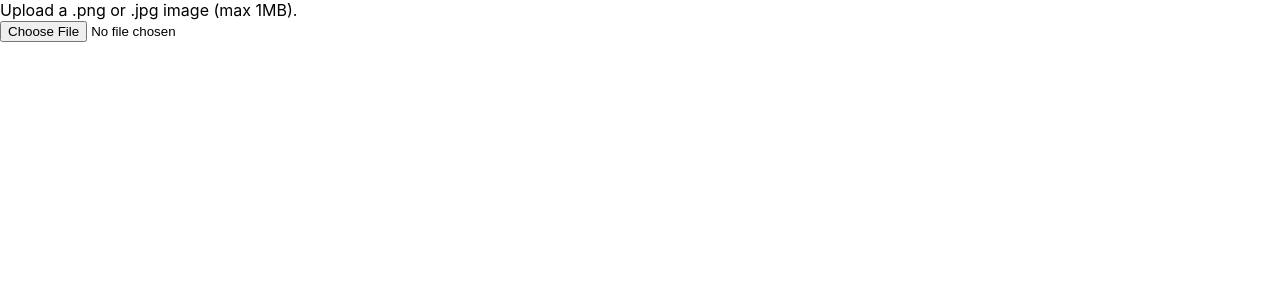
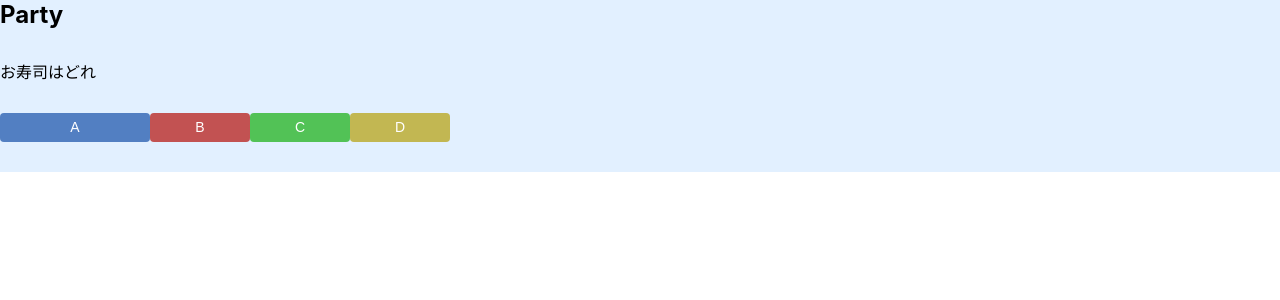
Before and after one commit to fktlnz/nextjs-party, a Next.js app: page / in a window 1280 px wide. Shown: the top 300 px of the page. Built offline with nearby package versions, Linux system fonts and the light colour scheme.

Commit message:
mod index.tsx

```diff
--- a/pages/index.tsx
+++ b/pages/index.tsx
@@ -1,35 +1,52 @@
-export default function Upload() {
-  const uploadPhoto = async (e:any) => {
-    const file = e.target.files[0];
-    const filename = encodeURIComponent(file.name);
-    const res = await fetch(`/api/upload-url?file=${filename}`);
-    const { url, fields } = await res.json();
-    const formData = new FormData();
+/** @jsxImportSource @emotion/react */
+import React, {useState, useEffect} from "react";
+import type { NextPage } from 'next';
+import Head from 'next/head';
+// Styles
+import * as style_index from '../styles/project/index';
+import * as style_quiz from '../styles/project/quiz';
+import * as style_utility from '../styles/utility/utility'
+import * as style_btn from '../styles/components/sbtn'
 
-    Object.entries({ ...fields, file }).forEach(([key, value]) => {
-      // formData.append(key, value);
-    });
+const Home:NextPage = () => {
 
-    const upload = await fetch(url, {
-      method: 'POST',
-      body: formData,
-    });
-
-    if (upload.ok) {
-      console.log('Uploaded successfully!');
-    } else {
-      console.error('Upload failed.');
-    }
-  };
 
   return (
-    <>
-      <p>Upload a .png or .jpg image (max 1MB).</p>
-      <input
-        onChange={uploadPhoto}
-        type="file"
-        accept="image/png, image/jpeg"
-      />
-    </>
-  );
+    <div css={style_utility.color_bg}>
+    <Head>
+        <title>User's Page!</title>
+        <meta name="description" content="Generated by create next app" />
+        <link rel="icon" href="/favicon.ico" />
+    </Head>
+
+    <main css={style_index.Container}>
+      <h2 css={[style_index.title, style_utility.mb30]}>Party</h2>
+      <p css={[style_index.questionTitle, style_utility.mb30]}>お寿司はどれ</p>
+      <section css={style_index.CardsWrap}>
+        <button css={[style_btn.StylePrimaryBtn, style_index.CardWrap ,style_utility.mb30]}>A</button>
+        <button css={[style_btn.StyleDangerBtn, style_index.CardWrap ,style_utility.mb30]}>B</button>
+        <button css={[style_btn.StyleSuccessBtn, style_index.CardWrap ,style_utility.mb30]}>C</button>
+        <button css={[style_btn.StyleWarningBtn, style_index.CardWrap ,style_utility.mb30]}>D</button>
+    </section>
+    </main>
+    <style jsx>{`
+        .bg-primary {
+            background-color: #527FC2;
+        }
+        .bg-danger {
+            background-color: #C25252;
+        }
+        .bg-success {
+            background-color: #52C256;
+        }
+        .bg-warning {
+            background-color: #C2B752;
+        }
+    `}</style>
+    </div>
+
+  )
+
 }
+
+export default Home
```
